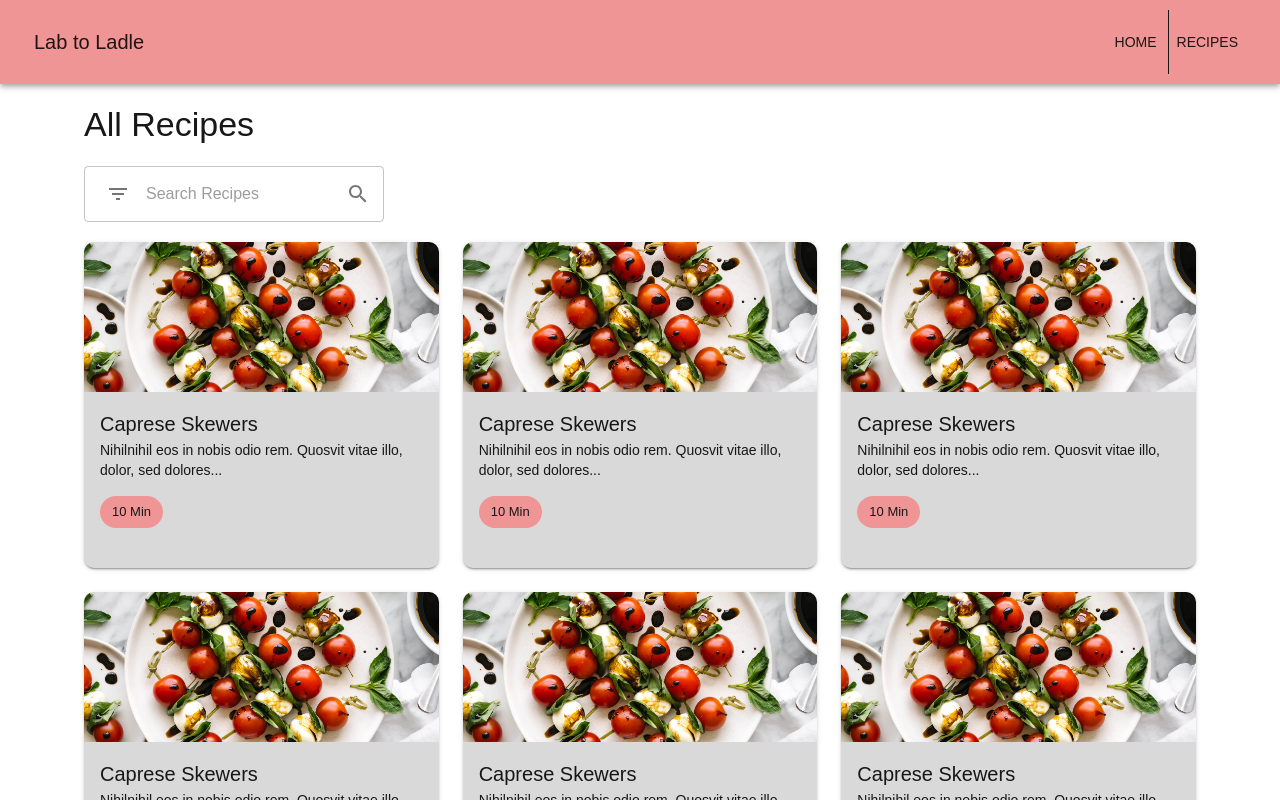
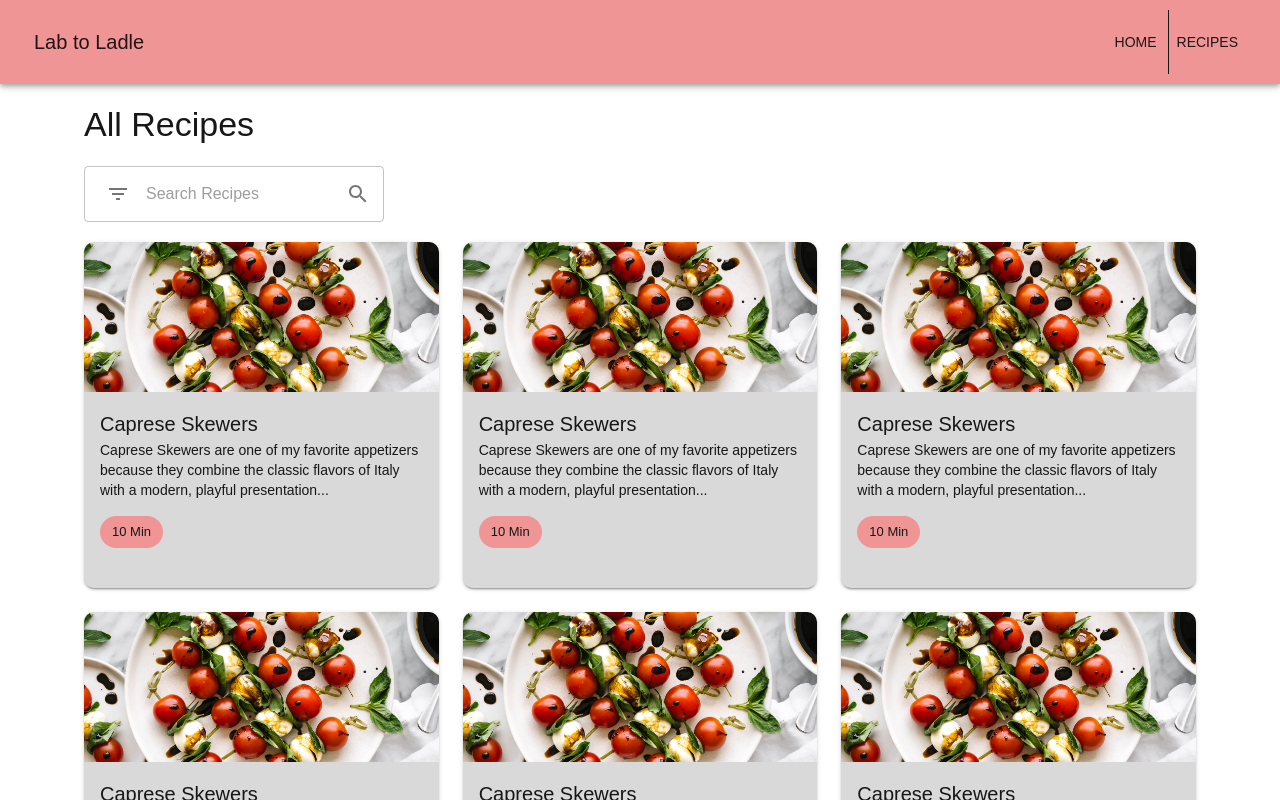
Before and after one commit to Miguel-Lock/Miguel-Lock.github.io, a Next.js app: page /recipes in a window 1280 px wide. Shown: the top 800 px of the page. Built offline with nearby package versions, Linux system fonts and the light colour scheme.

Commit message:
Made FeaturedRecipeCard and RecipeCard seperate items

```diff
--- /dev/null
+++ b/src/components/FeaturedRecipeCard.tsx
@@ -0,0 +1,70 @@
+"use client";
+
+import React from "react";
+import {
+  Typography,
+  Box,
+  Card,
+  CardContent,
+  CardMedia,
+  Chip,
+  Container,
+} from "@mui/material";
+import { routes } from "@/routes";
+import { useRouter } from "next/navigation";
+
+const recipes = [
+  {
+    title: "Caprese Skewers",
+    time: "10 Min",
+    category: "Italian",
+    type: "Appetizer",
+    difficulty: "Easy",
+    description:
+      "Caprese Skewers are one of my favorite appetizers because they combine the classic flavors of Italy with a modern, playful presentation...",
+    image: "Caprese-Skewers.png",
+  },
+];
+
+export function FeaturedRecipeCard() {
+  const router = useRouter();
+
+  return (
+    <Card
+      sx={{
+        display: "flex",
+        marginTop: "20px",
+        padding: "16px",
+        boxShadow: 3,
+        cursor: "pointer",
+      }}
+      onClick={() => {
+        router.push(routes.directions);
+      }}
+    >
+      <CardMedia
+        component="img"
+        sx={{ width: 200, borderRadius: "10px" }}
+        image={recipes[0].image}
+        alt="Caprese Skewers"
+      />
+      <CardContent>
+        <Typography variant="h5">{recipes[0].title}</Typography>
+        <Box sx={{ display: "flex", gap: 1, marginTop: 1 }}>
+          <Chip label={recipes[0].time} sx={{ bgcolor: "primary.main" }} />
+          <Chip label={recipes[0].category} sx={{ bgcolor: "primary.main" }} />
+          <Chip label={recipes[0].type} sx={{ bgcolor: "primary.main" }} />
+          <Chip
+            label={recipes[0].difficulty}
+            sx={{ bgcolor: "primary.main" }}
+          />
+        </Box>
+        <Typography variant="body2" sx={{ marginTop: "10px" }}>
+          {recipes[0].description}
+        </Typography>
+      </CardContent>
+    </Card>
+  );
+}
+
+export default FeaturedRecipeCard;
--- /dev/null
+++ b/src/components/RecipeCard.tsx
@@ -0,0 +1,47 @@
+"use client";
+
+import React from "react";
+import { Typography, Card, CardContent, CardMedia, Chip } from "@mui/material";
+import { routes } from "@/routes";
+import { useRouter } from "next/navigation";
+
+interface Recipe {
+  title: string;
+  time: string;
+  category: string;
+  type: string;
+  difficulty: string;
+  description: string;
+  image: string;
+}
+
+interface RecipeCardProps {
+  recipe: Recipe;
+}
+
+export function RecipeCard({ recipe }: RecipeCardProps) {
+  const router = useRouter();
+
+  return (
+    <Card
+      sx={{ boxShadow: 2, borderRadius: "10px", cursor: "pointer" }}
+      onClick={() => {
+        router.push(routes.directions);
+      }}
+    >
+      <CardMedia
+        component="img"
+        height="150"
+        image={recipe.image}
+        alt={recipe.title}
+      />
+      <CardContent>
+        <Typography variant="h6">{recipe.title}</Typography>
+        <Typography variant="body2">{recipe.description}</Typography>
+        <Chip label={recipe.time} sx={{ bgcolor: "primary.main", my: 2 }} />
+      </CardContent>
+    </Card>
+  );
+}
+
+export default RecipeCard;
--- a/src/views/HomeView.tsx
+++ b/src/views/HomeView.tsx
@@ -11,76 +11,8 @@ import {
   Container,
 } from "@mui/material";
 import AppHeader from "@/components/AppHeader";
-import { routes } from "@/routes";
+import FeaturedRecipeCard from "@/components/FeaturedRecipeCard";
 import { useRouter } from "next/navigation";
-
-const recipes = [
-  {
-    title: "Caprese Skewers",
-    time: "10 Min",
-    category: "Italian",
-    type: "Appetizer",
-    difficulty: "Easy",
-    description:
-      "Caprese Skewers are one of my favorite appetizers because they combine the classic flavors of Italy with a modern, playful presentation...",
-    image: "Caprese-Skewers.png", // Replace with actual image
-  },
-
-  {
-    title: "Caprese Skewers",
-    time: "10 Min",
-    category: "Italian",
-    type: "Appetizer",
-    difficulty: "Easy",
-    description:
-      "Caprese Skewers are one of my favorite appetizers because they combine the classic flavors of Italy with a modern, playful presentation...",
-    image: "Caprese-Skewers.png", // Replace with actual image
-  },
-  {
-    title: "Caprese Skewers",
-    time: "10 Min",
-    category: "Italian",
-    type: "Appetizer",
-    difficulty: "Easy",
-    description:
-      "Caprese Skewers are one of my favorite appetizers because they combine the classic flavors of Italy with a modern, playful presentation...",
-    image: "Caprese-Skewers.png", // Replace with actual image
-  },
-
-  {
-    title: "Caprese Skewers",
-    time: "10 Min",
-    category: "Italian",
-    type: "Appetizer",
-    difficulty: "Easy",
-    description:
-      "Caprese Skewers are one of my favorite appetizers because they combine the classic flavors of Italy with a modern, playful presentation...",
-    image: "Caprese-Skewers.png", // Replace with actual image
-  },
-
-  {
-    title: "Caprese Skewers",
-    time: "10 Min",
-    category: "Italian",
-    type: "Appetizer",
-    difficulty: "Easy",
-    description:
-      "Caprese Skewers are one of my favorite appetizers because they combine the classic flavors of Italy with a modern, playful presentation...",
-    image: "Caprese-Skewers.png", // Replace with actual image
-  },
-
-  {
-    title: "Caprese Skewers",
-    time: "10 Min",
-    category: "Italian",
-    type: "Appetizer",
-    difficulty: "Easy",
-    description:
-      "Caprese Skewers are one of my favorite appetizers because they combine the classic flavors of Italy with a modern, playful presentation...",
-    image: "Caprese-Skewers.png", // Replace with actual image
-  },
-  // Duplicate for additional recipe cards
-];
 
 export function HomeView() {
   const router = useRouter();
@@ -101,49 +33,7 @@ export function HomeView() {
           </Typography>
 
           {/* Featured Recipe */}
-          <Card
-            sx={{
-              display: "flex",
-              marginTop: "20px",
-              padding: "16px",
-              boxShadow: 3,
-              cursor: "pointer",
-            }}
-            onClick={() => {
-              router.push(routes.directions);
-            }}
-          >
-            <CardMedia
-              component="img"
-              sx={{ width: 200, borderRadius: "10px" }}
-              image={recipes[0].image}
-              alt="Caprese Skewers"
-            />
-            <CardContent>
-              <Typography variant="h5">{recipes[0].title}</Typography>
-              <Box sx={{ display: "flex", gap: 1, marginTop: 1 }}>
-                <Chip
-                  label={recipes[0].time}
-                  sx={{ bgcolor: "primary.main" }}
-                />
-                <Chip
-                  label={recipes[0].category}
-                  sx={{ bgcolor: "primary.main" }}
-                />
-                <Chip
-                  label={recipes[0].type}
-                  sx={{ bgcolor: "primary.main" }}
-                />
-                <Chip
-                  label={recipes[0].difficulty}
-                  sx={{ bgcolor: "primary.main" }}
-                />
-              </Box>
-              <Typography variant="body2" sx={{ marginTop: "10px" }}>
-                {recipes[0].description}
-              </Typography>
-            </CardContent>
-          </Card>
+          <FeaturedRecipeCard />
 
           {/* My Story section */}
           <Typography variant="h4" fontWeight="bold" sx={{ mt: 6, mb: 2 }}>
--- a/src/views/RecipesView.tsx
+++ b/src/views/RecipesView.tsx
@@ -4,10 +4,6 @@ import React from "react";
 import {
   Typography,
   Box,
-  Card,
-  CardContent,
-  CardMedia,
-  Chip,
   Grid,
   TextField,
   IconButton,
@@ -15,10 +11,10 @@ import {
   Container,
 } from "@mui/material";
 import AppHeader from "@/components/AppHeader";
-import { routes } from "@/routes";
 import { useRouter } from "next/navigation";
 import SearchIcon from "@mui/icons-material/Search";
 import FilterListIcon from "@mui/icons-material/FilterList";
+import RecipeCard from "@/components/RecipeCard";
 
 const recipes = [
   {
@@ -134,30 +130,7 @@ export function RecipesView() {
           <Grid container spacing={3}>
             {recipes.map((recipe, index) => (
               <Grid item xs={12} sm={6} md={4} key={index}>
-                <Card
-                  sx={{ boxShadow: 2, borderRadius: "10px", cursor: "pointer" }}
-                  onClick={() => {
-                    router.push(routes.directions);
-                  }}
-                >
-                  <CardMedia
-                    component="img"
-                    height="150"
-                    image={recipe.image}
-                    alt={recipe.title}
-                  />
-                  <CardContent>
-                    <Typography variant="h6">{recipe.title}</Typography>
-                    <Typography variant="body2">
-                      Nihilnihil eos in nobis odio rem. Quosvit vitae illo,
-                      dolor, sed dolores...
-                    </Typography>
-                    <Chip
-                      label={recipes[0].time}
-                      sx={{ bgcolor: "primary.main", my: 2 }}
-                    />
-                  </CardContent>
-                </Card>
+                <RecipeCard recipe={recipe} />
               </Grid>
             ))}
           </Grid>
```
